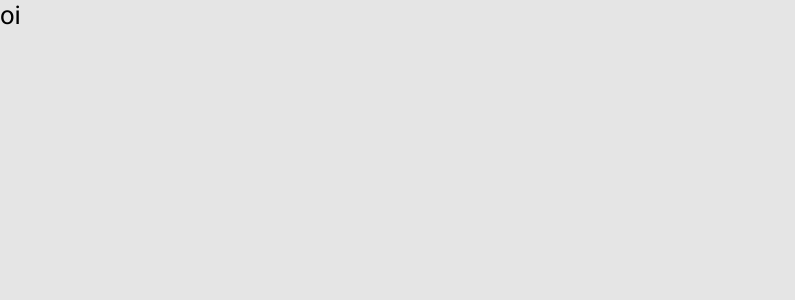
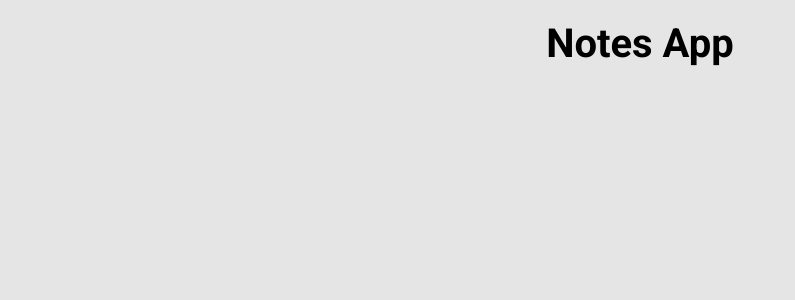
Before and after one commit to gustavodaltoe/note-app, a React (Create React App) app: page / in a window 1280 px wide. Shown: the top 300 px of the page, without its empty margins (0-795 px from the left). Built offline with nearby package versions, Linux system fonts and the light colour scheme.

Commit message:
chore: finish config

```diff
--- a/package.json
+++ b/package.json
@@ -14,8 +14,7 @@
     "react": "^17.0.2",
     "react-dom": "^17.0.2",
     "react-scripts": "5.0.0",
-    "typescript": "^4.4.2",
-    "web-vitals": "^2.1.0"
+    "typescript": "^4.4.2"
   },
   "scripts": {
     "start": "react-scripts start",
--- a/src/App.tsx
+++ b/src/App.tsx
@@ -1,5 +1,6 @@
-import 'styles/global.ts';
+import './styles/global.ts';
+import { Home } from './components/Home';
 
 export function App() {
-  return <p>oi</p>;
+  return <Home />;
 }
--- /dev/null
+++ b/src/components/Home/index.tsx
@@ -0,0 +1,9 @@
+import * as S from './styles';
+
+export function Home() {
+  return (
+    <div>
+      <S.Title>Notes App</S.Title>
+    </div>
+  );
+}
--- /dev/null
+++ b/src/components/Home/styles.ts
@@ -0,0 +1,7 @@
+import { styled } from '../../styles/stitches.config';
+
+export const Title = styled('h1', {
+  textAlign: 'center',
+  fontSize: '4rem',
+  marginTop: '2rem',
+});
--- a/src/styles/global.ts
+++ b/src/styles/global.ts
@@ -1,6 +1,14 @@
 import { globalCss } from './stitches.config';
 
 const globalStyles = globalCss({
+  ':root': {
+    fontSize: '62.5%',
+  },
+  '@media(max-width: 640px)': {
+    ':root': {
+      fontSize: '50%',
+    },
+  },
   '*': {
     margin: 0,
     padding: 0,
--- a/tsconfig.json
+++ b/tsconfig.json
@@ -19,10 +19,6 @@
     "isolatedModules": true,
     "noEmit": true,
     "jsx": "react-jsx",
-    "baseUrl": "src",
-    "paths": {
-      "@/*": ["*"]
-    },
   },
   "include": [
     "src/**/*.ts",
```
Also changed, not shown: 1 other file (tests, documents, lock files or other folders).
